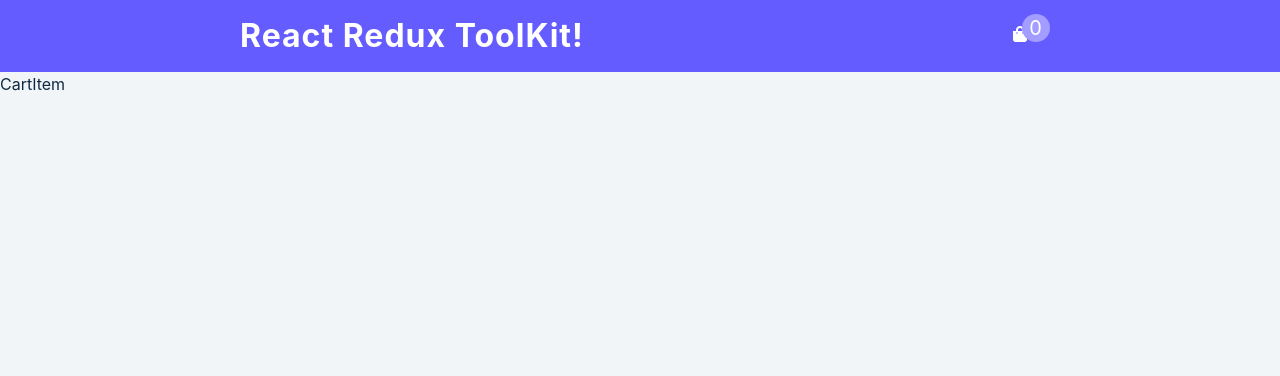
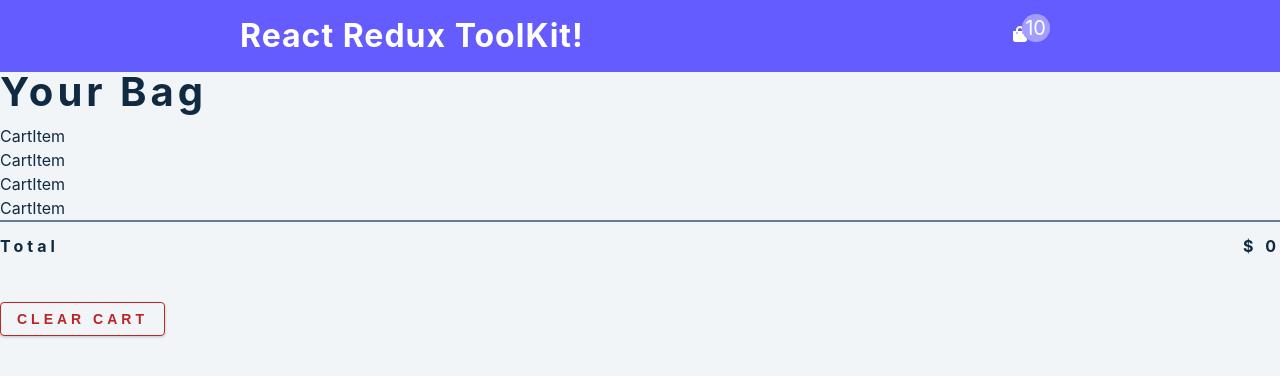
Before and after one commit to ericjay1452/redux-toolkit-tutorial, a React (Create React App) app: page / in a window 1280 px wide. Shown: the top 376 px of the page. Built offline with nearby package versions, Linux system fonts and the light colour scheme.

Commit message:
started working on Cartitem

```diff
--- a/src/components/CartContainer/CartContainer.js
+++ b/src/components/CartContainer/CartContainer.js
@@ -1,10 +1,39 @@
 import React from 'react'
+import {useSelector } from "react-redux"
 import { CartItem } from '../CartItem/CartItem'
 
 export const CartContainer = () => {
+    const {amount, cartItems, total } = useSelector( (store) =>store.cart)
+
   return (
-    <div>
-        <CartItem />
-    </div>
+    <>
+    {!amount &&(
+        <section className='cart'>
+            <header>
+                <h2>Your bag</h2>
+                <h4 className = "empty-cart">is Currently empty</h4>
+            </header>
+        </section>
+    )}
+
+    <section>
+        <header>
+            <h2>Your bag</h2>
+        </header>
+
+        <div>
+            {cartItems.map( (item)=>{
+             return <CartItem key={item.id} {...item} />
+            })}
+        </div>
+        <footer>
+            <hr />
+            <div className='cart-total'>
+            <h4>total <span> $ {total} </span></h4>
+            </div>
+            <button className='btn clear-btn'>Clear Cart</button>
+        </footer>
+    </section>
+    </>
   )
 }
--- a/src/features/Cart/CartSlice.js
+++ b/src/features/Cart/CartSlice.js
@@ -2,7 +2,7 @@
 import cartItems from "../../cartItems"
 
 const initialState = {
-    amount : 0,
+    amount : 10,
     cartItems : cartItems,
     total : 0,
     isLoading : true,
```
